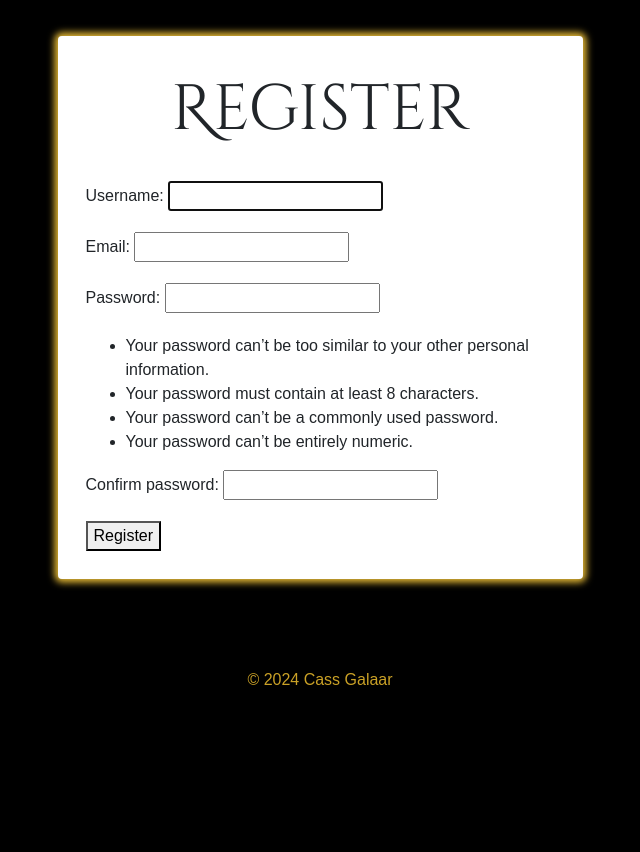
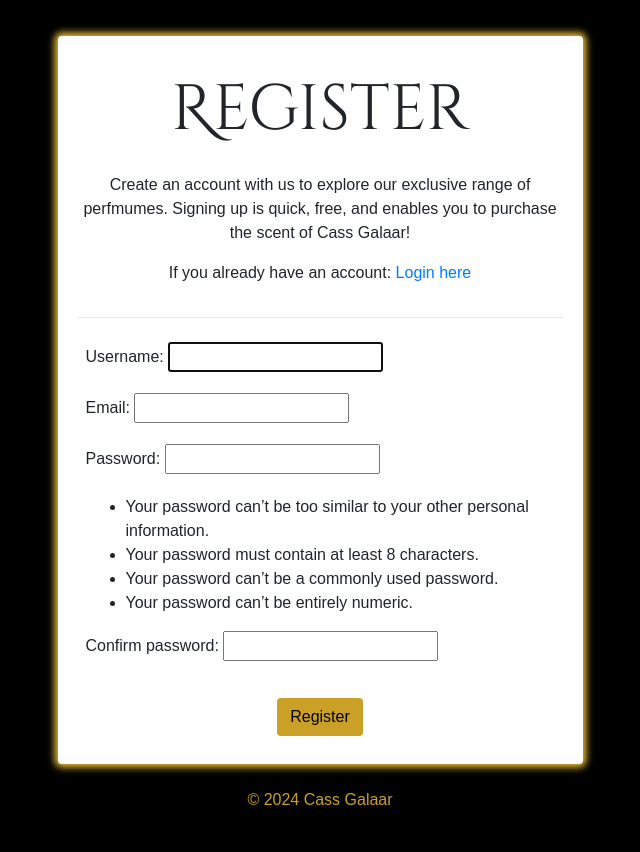
Before and after one commit to david-walters/initional-project-git-errors-, a Django app: page /register/ in a window 1280 px wide. Shown: the part 68-920 px from the top of the page, without its empty margins (320-960 px from the left). Before the commit the page ends 753 px from the top, so only its background shows below. Run offline with Django 5.2, Linux system fonts and the light colour scheme.

Commit message:
Style the register form and login form to suit the theme more. Add a paragraph to the register form to say why one should register.

```diff
--- a/shop/templates/perfume_detail.html
+++ b/shop/templates/perfume_detail.html
@@ -34,9 +34,6 @@
                 </div>
                 <p class="mt-3 gold-1">Price: <span id="price">£{{ perfume.price }}</span></p>
 
-
-
-
                 <button type="submit" class="btn btn-gold mt-2">Add to Cart</button>
             </form>
 
--- a/shop/templates/register.html
+++ b/shop/templates/register.html
@@ -16,12 +16,21 @@ Register
                                 <div class="form-head text-center py-3">
                                     <h1 class="cinzel-regular">Register</h1>
                                 </div>
+                                <p class="text-center">
+                                    Create an account with us to explore our exclusive range of perfmumes.
+                                    Signing up is quick, free, and enables you to purchase the scent of Cass Galaar!
+                                </p>
+                                <p class="text-center">If you already have an account: <a href="{% url 'login' %}">Login
+                                        here</a></p>
                             </div>
                         </div>
-                        <form method="POST" class="form p-2">
+                        <hr>
+                        <form method="POST" class="mt-3 form p-2">
                             {% csrf_token %}
                             {{ form.as_p }}
-                            <button type="submit">Register</button>
+                            <div class="d-flex justify-content-center">
+                                <button class="btn btn-gold mt-3" type="submit">Register</button>
+                            </div>
                         </form>
                     </div>
                 </div>
```
Also changed, not shown: shop/templates/login.html (+10 -6 lines).
